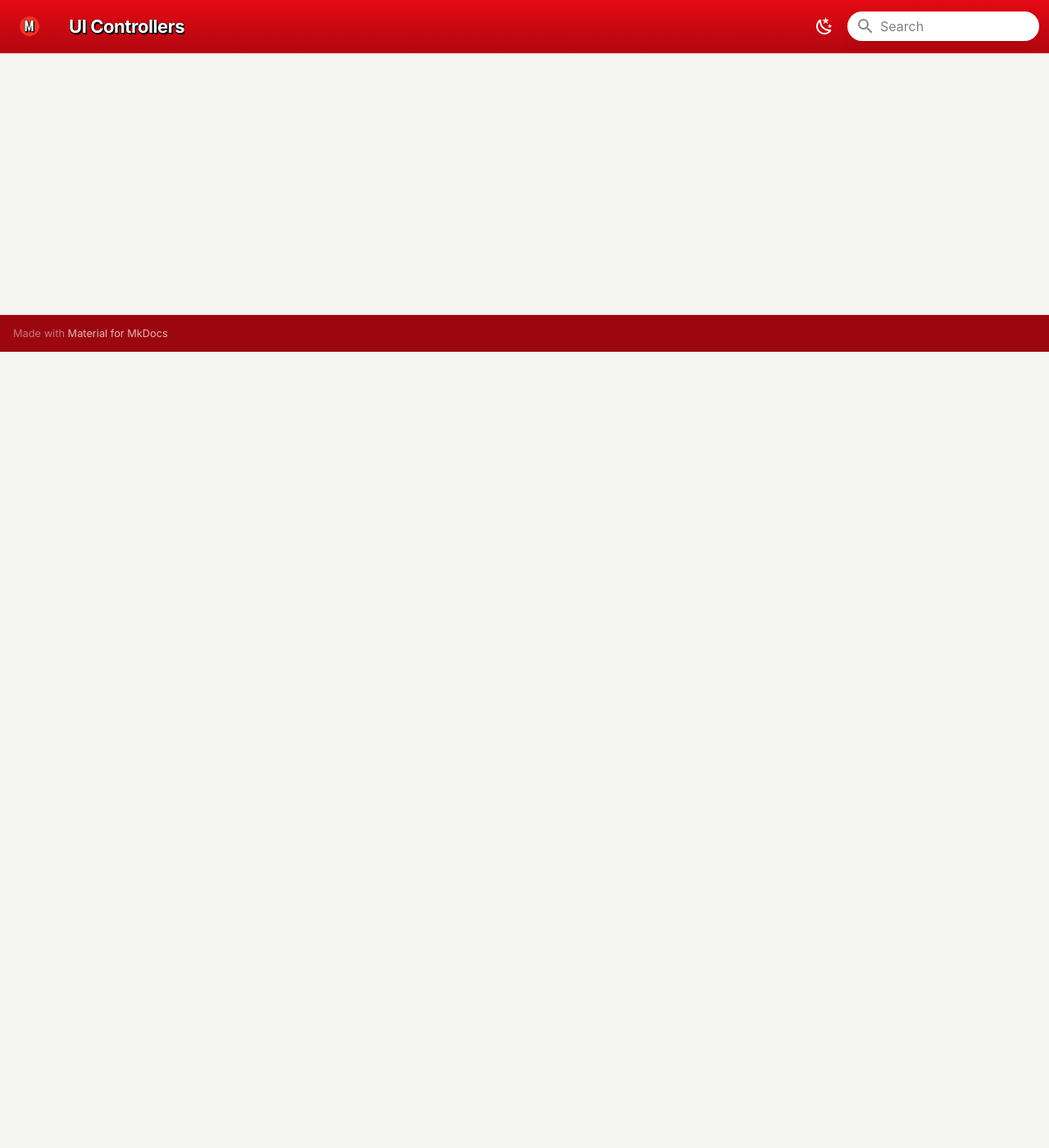
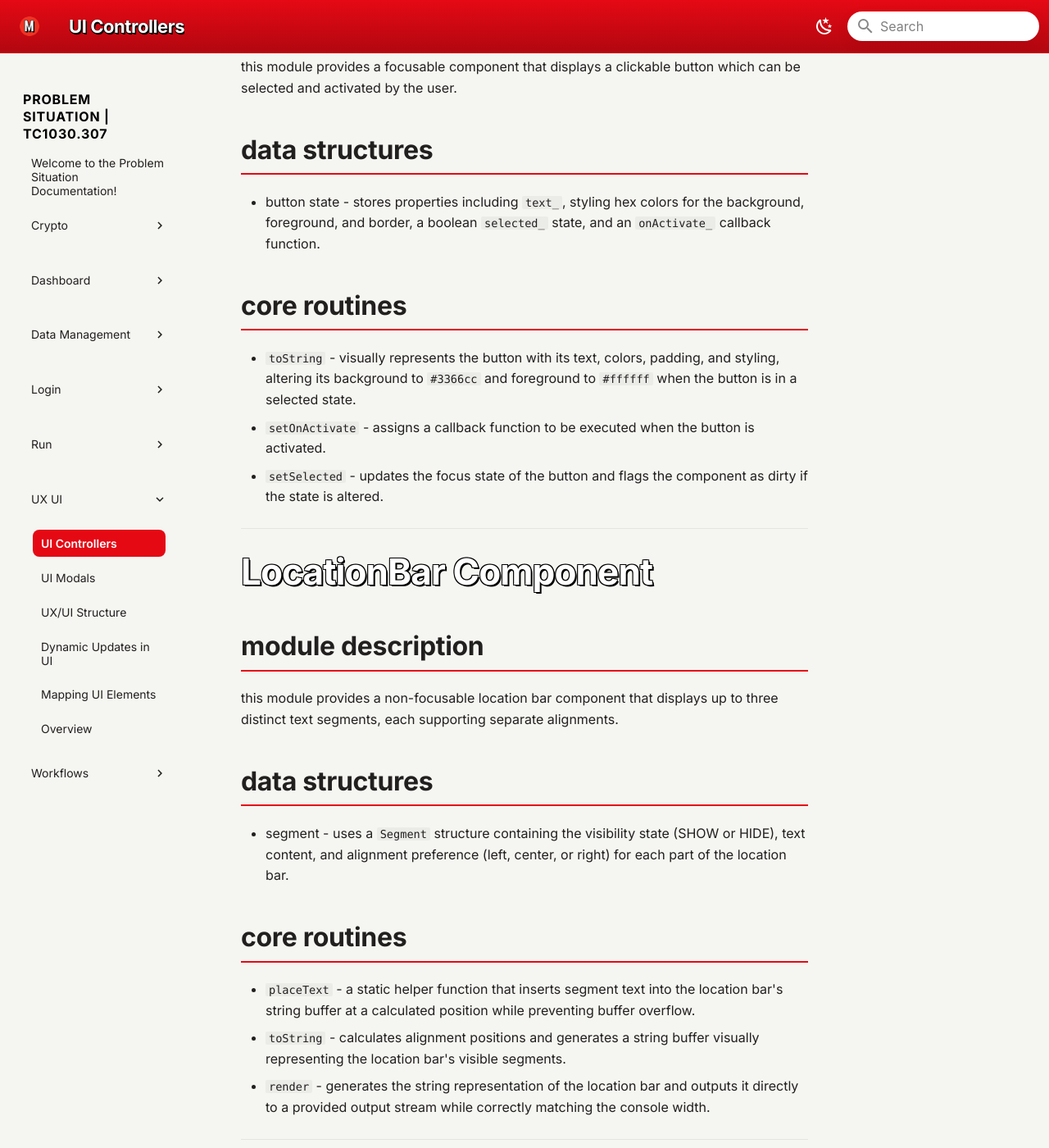
Before and after one commit to TEC-Andres/programacionOrientadaAObjetos, an MkDocs documentation site: the page built from docs/UX-UI/UIControllers.md, in a window 1280 px wide and 1400 px high, scrolled down 971 px. Shown: the whole window at 82% size. Built offline with MkDocs 1.6.1 and Material for MkDocs 9.7.7, drawn with Linux system fonts in a browser that asks for light colours; some web fonts are replaced; some of the changed text lies outside the part shown.

Commit message:
Added ui elements into docs

```diff
--- a/docs/UX-UI/UIControllers.md
+++ b/docs/UX-UI/UIControllers.md
@@ -1 +1,45 @@
 # UI Controllers
+
+# Background Component
+
+## module description
+this module provides a non-focusable component that fills the entire terminal with a solid background color using OSC 11 escape sequences.
+
+## data structures
+* background color - uses a string `color_` to store the hex color value for the background.
+
+## core routines
+* `toString` - generates a string consisting of multiple lines of spaces with the background color applied, determining the number of lines and width based on the current console dimensions.
+* `setColor` - updates the hex color string utilized by the background component.
+
+***
+
+# Button Component
+
+## module description
+this module provides a focusable component that displays a clickable button which can be selected and activated by the user.
+
+## data structures
+* button state - stores properties including `text_`, styling hex colors for the background, foreground, and border, a boolean `selected_` state, and an `onActivate_` callback function.
+
+## core routines
+* `toString` - visually represents the button with its text, colors, padding, and styling, altering its background to `#3366cc` and foreground to `#ffffff` when the button is in a selected state.
+* `setOnActivate` - assigns a callback function to be executed when the button is activated.
+* `setSelected` - updates the focus state of the button and flags the component as dirty if the state is altered.
+
+***
+
+# LocationBar Component
+
+## module description
+this module provides a non-focusable location bar component that displays up to three distinct text segments, each supporting separate alignments.
+
+## data structures
+* segment - uses a `Segment` structure containing the visibility state (SHOW or HIDE), text content, and alignment preference (left, center, or right) for each part of the location bar.
+
+## core routines
+* `placeText` - a static helper function that inserts segment text into the location bar's string buffer at a calculated position while preventing buffer overflow.
+* `toString` - calculates alignment positions and generates a string buffer visually representing the location bar's visible segments.
+* `render` - generates the string representation of the location bar and outputs it directly to a provided output stream while correctly matching the console width.
+
+***
```
Also changed, not shown: docs/UX-UI/UIModals.md (+27 -0 lines), docs/UX-UI/mapping.md (+10 -0 lines).
